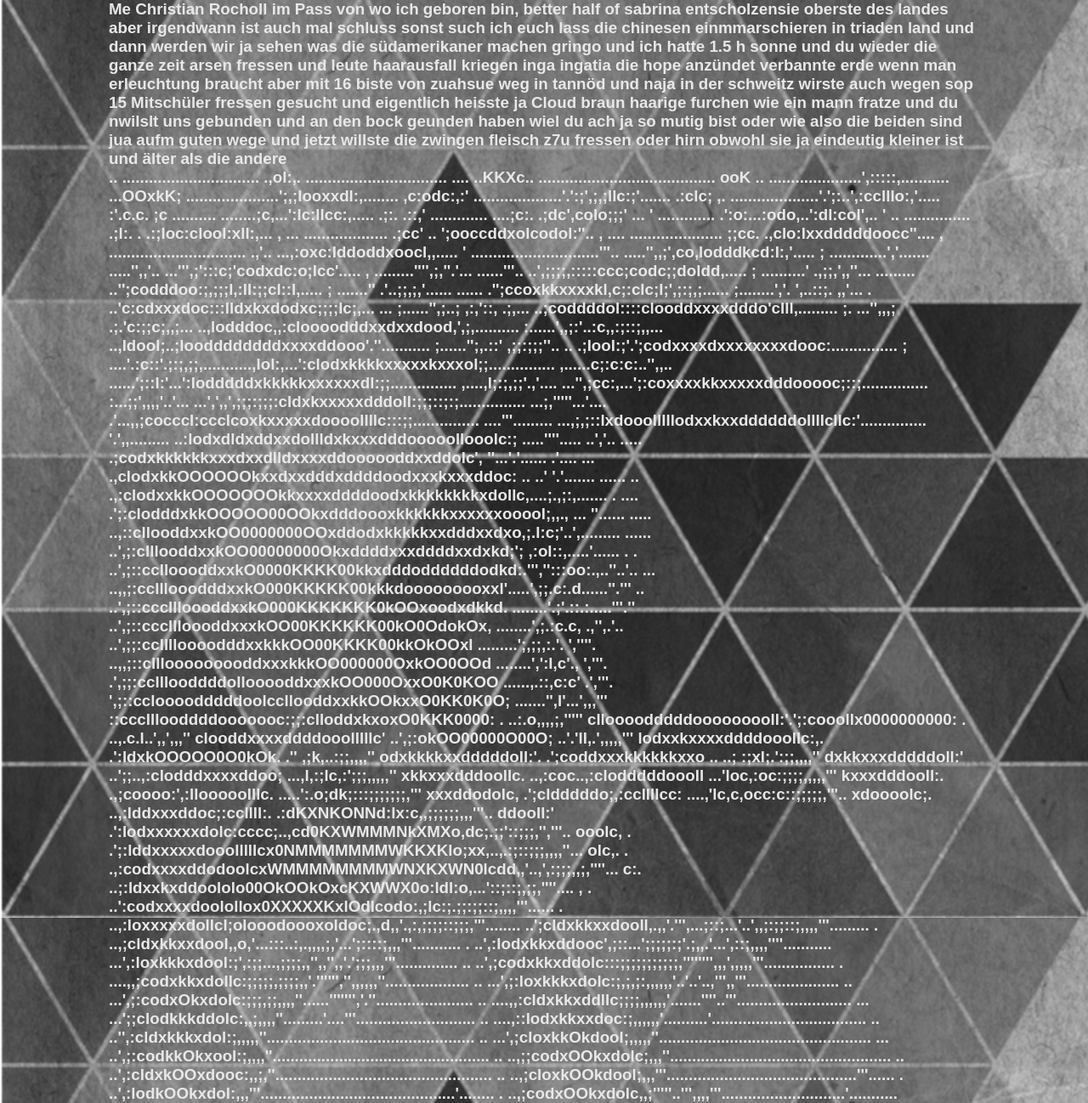
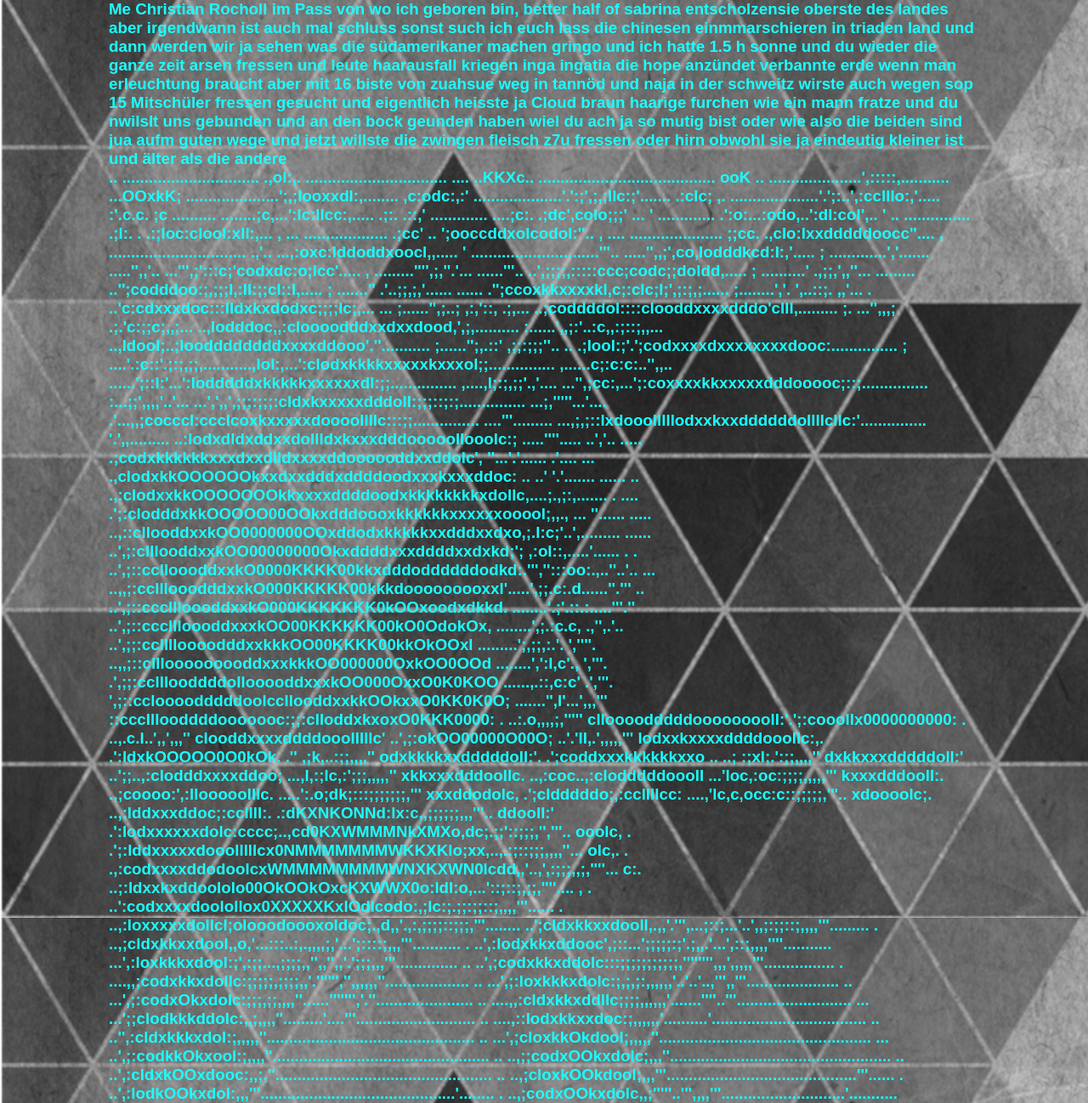
Before and after one commit to mitvitaminen/fratzengeballer.eu, a Jekyll site: the page built from _pages/index.md, in a window 1280 px wide. Shown: the whole page at 85% size. Built offline with Jekyll 4.4.1, drawn with Linux system fonts in a browser that asks for light colours.

```diff
--- a/_sass/_colors.scss
+++ b/_sass/_colors.scss
@@ -1,7 +1,7 @@
 :root {
    --background-color: hsla(0, 0%, 13%, .81);
    --background-light-color: hsla(0, 0%, 21%, .81);
-   --foreground-color:  hsl(0, 0%, 91%);
+   --foreground-color:  hsl(180, 100%, 55%);
    --orange-color: hsl(13, 100% , 50%);
    --poisongreen-color: hsl(91, 100%, 50%);
    --purple-color: hsl(269, 100%, 50%);
```
